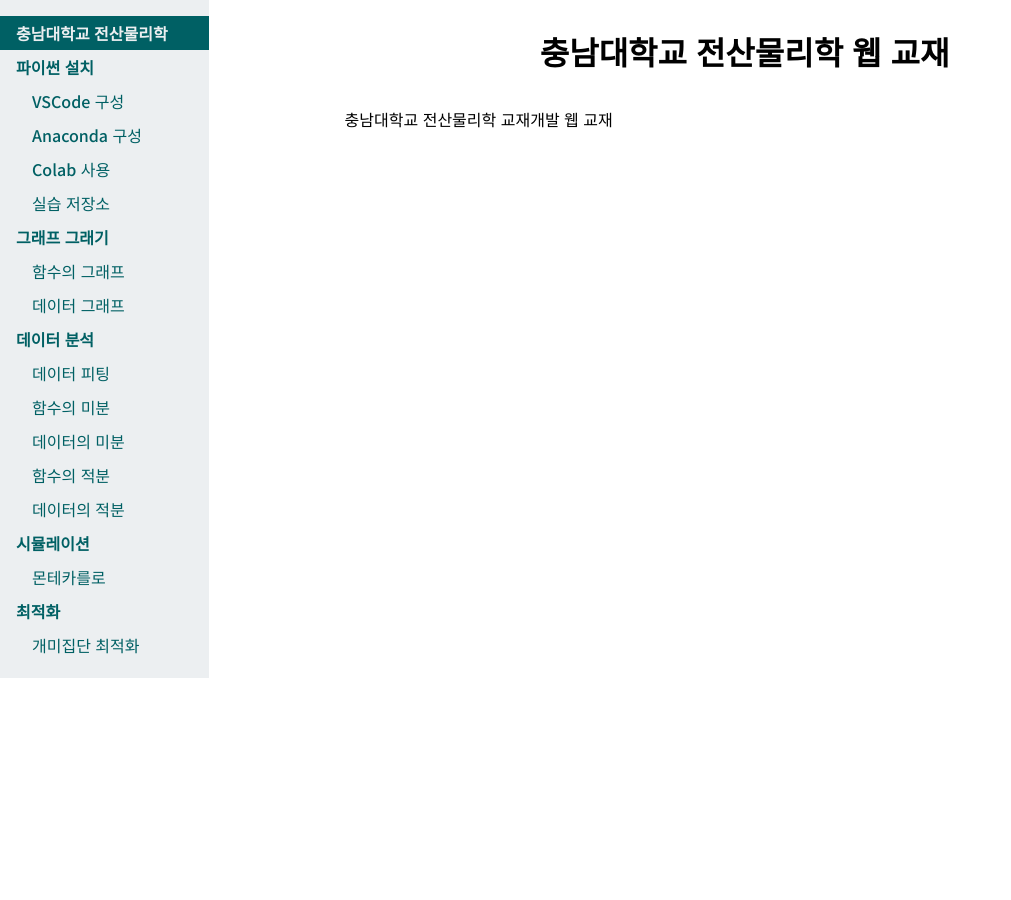
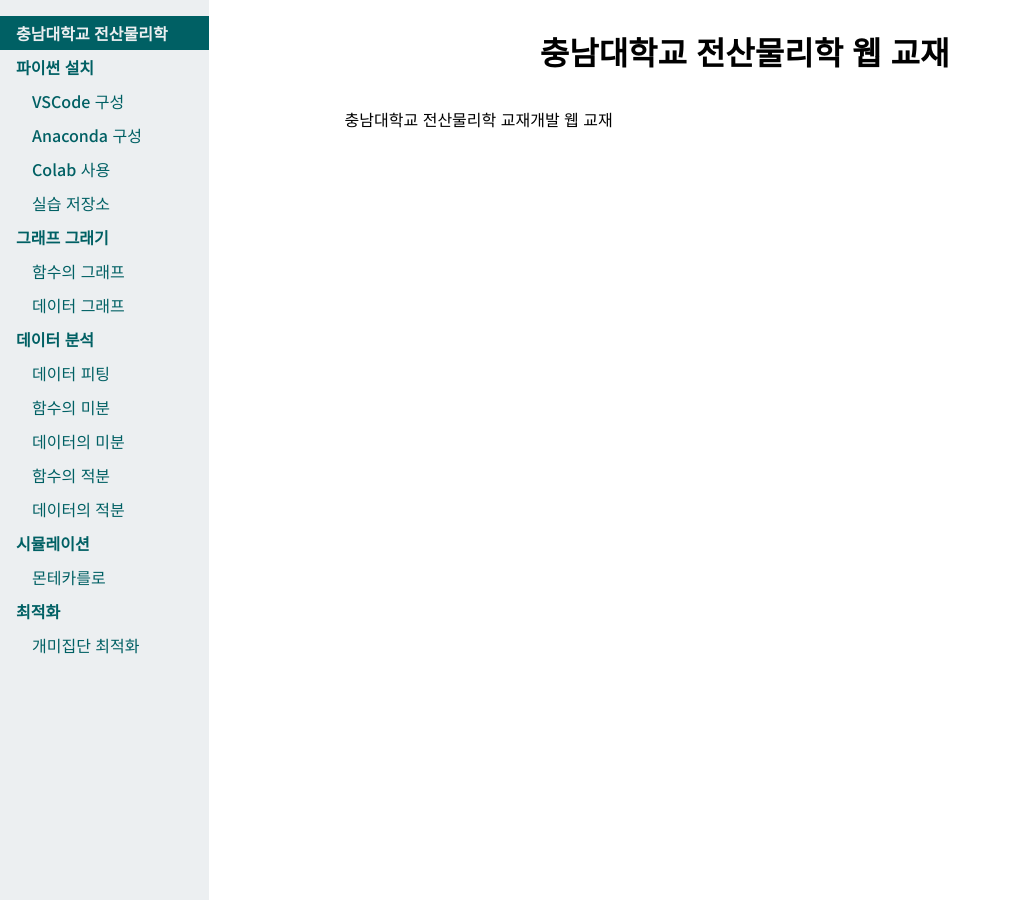
Before and after one commit to CNU-Computer-Physics/CNU-Computer-Physics.github.io, a Jekyll site: the page built from docs/index.md, in a window 1280 px wide. Shown: the whole page, without its empty margins (0-1011 px from the left). Built offline with Jekyll 4.4.1, drawn with Linux system fonts in a browser that asks for light colours; nearby versions of some CDN libraries; some web fonts are replaced.

Commit message:
style fix

```diff
--- a/_sass/common.sass
+++ b/_sass/common.sass
@@ -35,6 +35,7 @@ aside
   z-index: 100
   background: material-color('blue-grey', '50')
   transition: 0.5s
+  min-height: 100vh
   ul
     list-style: none
     padding-left: 0
--- a/_sass/mobile.sass
+++ b/_sass/mobile.sass
@@ -6,7 +6,6 @@
     left: 0
     top: 0
     width: 0
-    min-height: 100vh
 
 @media (max-width: $article_width)
   article
```
